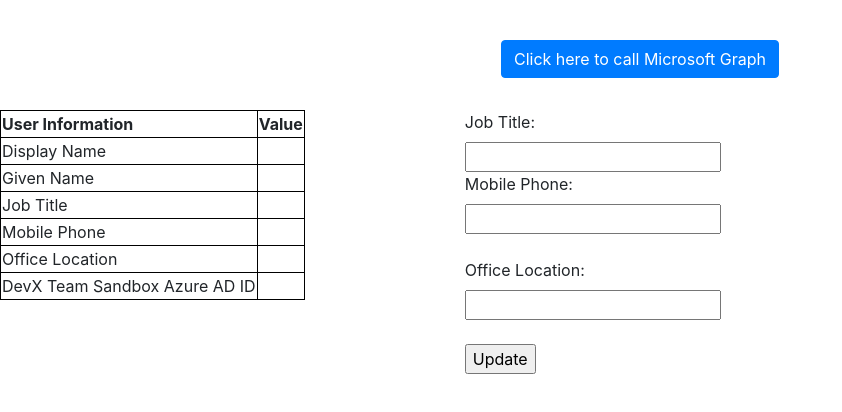
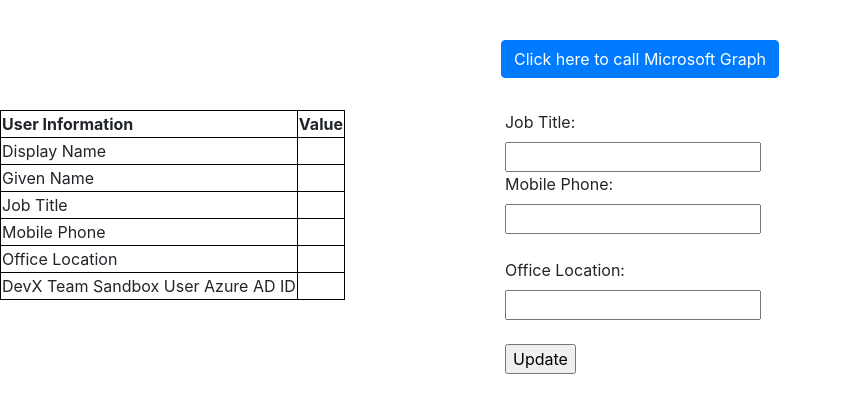
Before and after one commit to ShowMeTheGita/microsoft-interview-task, a website: page index.html in a window 1280 px wide. Shown: the whole page, without its empty margins (0-842 px from the left). Drawn offline with nearby package versions, Linux system fonts and the light colour scheme; no server answers; a script that the page names is missing.

Commit message:
html table user information readability

```diff
--- a/index.html
+++ b/index.html
@@ -49,7 +49,7 @@
                   <td id="office-location"></td>
               </tr>
               <tr>
-                  <td>DevX Team Sandbox Azure AD ID</td>
+                  <td>DevX Team Sandbox User Azure AD ID</td>
                   <td id="azure-ad-id"></td>
               </tr>
           </table>
```
